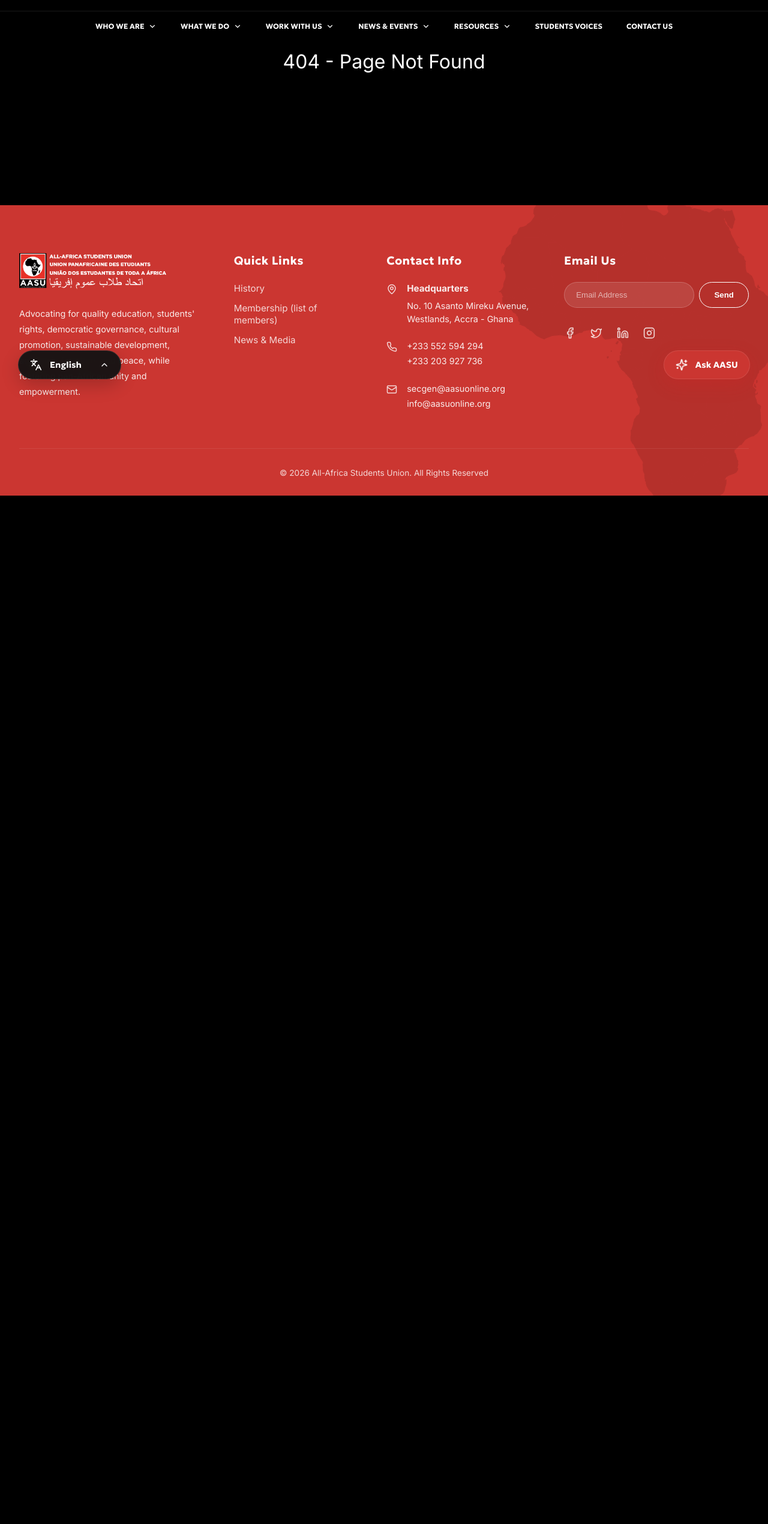
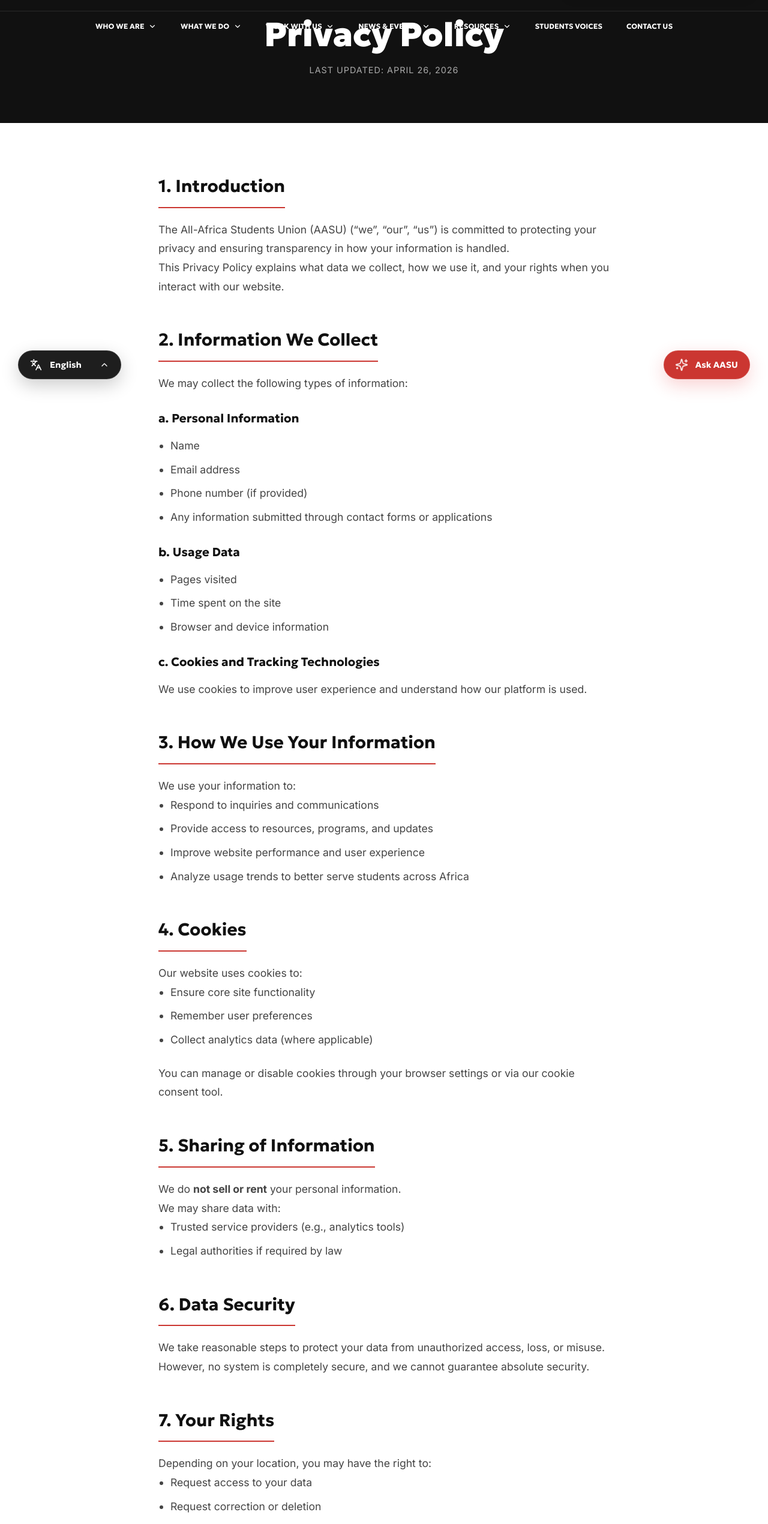
Before and after one commit to justkoby/aasu, a React (Vite) app: page /privacy-policy in a window 1280 px wide. Shown: the part 138-2678 px from the top of the page at 60% size. Before the commit the page ends 964 px from the top, so only its background shows below. Built offline with nearby package versions, Linux system fonts and the light colour scheme.

Commit message:
feat: add Privacy Policy page and footer link

```diff
--- a/src/App.jsx
+++ b/src/App.jsx
@@ -28,6 +28,7 @@ import CapacityPage from './pages/priority/CapacityPage';
 import MigrationPage from './pages/priority/MigrationPage';
 import ClimatePage from './pages/priority/ClimatePage';
 import CulturePage from './pages/priority/CulturePage';
+import PrivacyPolicyPage from './pages/PrivacyPolicyPage';
 import LanguageToggle from './components/LanguageToggle';
 import SmartAssistant from './components/SmartAssistant';
 
@@ -66,6 +67,7 @@ function App() {
           <Route path="/priority/migration" element={<MigrationPage />} />
           <Route path="/priority/climate" element={<ClimatePage />} />
           <Route path="/priority/culture" element={<CulturePage />} />
+          <Route path="/privacy-policy" element={<PrivacyPolicyPage />} />
           {/* Catch-all */}
           <Route path="*" element={<div style={{ minHeight: '60vh', display: 'flex', alignItems: 'center', justifyContent: 'center', fontSize: '2rem' }}>404 - Page Not Found</div>} />
         </Routes>
--- a/src/components/Footer.jsx
+++ b/src/components/Footer.jsx
@@ -27,6 +27,7 @@ const Footer = () => {
               <li><Link to="/history">History</Link></li>
               <li><Link to="/membership">Membership (list of members)</Link></li>
               <li><Link to="/news">News & Media</Link></li>
+              <li><Link to="/privacy-policy">Privacy Policy</Link></li>
             </ul>
           </div>
 
--- /dev/null
+++ b/src/pages/PrivacyPolicyPage.jsx
@@ -0,0 +1,230 @@
+import React, { useEffect } from 'react';
+import { motion } from 'framer-motion';
+
+const PrivacyPolicyPage = () => {
+  useEffect(() => {
+    window.scrollTo(0, 0);
+  }, []);
+
+  return (
+    <div className="privacy-policy-page">
+      <section className="privacy-hero">
+        <div className="container">
+          <motion.h1
+            initial={{ opacity: 0, y: 20 }}
+            animate={{ opacity: 1, y: 0 }}
+            className="privacy-title"
+          >
+            Privacy Policy
+          </motion.h1>
+          <p className="last-updated">Last Updated: April 26, 2026</p>
+        </div>
+      </section>
+
+      <section className="privacy-content py-large">
+        <div className="container narrow-container">
+          <motion.div
+            initial={{ opacity: 0 }}
+            animate={{ opacity: 1 }}
+            transition={{ delay: 0.2 }}
+            className="content-body"
+          >
+            <div className="policy-section">
+              <h3>1. Introduction</h3>
+              <p>The All-Africa Students Union (AASU) (“we”, “our”, “us”) is committed to protecting your privacy and ensuring transparency in how your information is handled.</p>
+              <p>This Privacy Policy explains what data we collect, how we use it, and your rights when you interact with our website.</p>
+            </div>
+
+            <div className="policy-section">
+              <h3>2. Information We Collect</h3>
+              <p>We may collect the following types of information:</p>
+
+              <h4>a. Personal Information</h4>
+              <ul>
+                <li>Name</li>
+                <li>Email address</li>
+                <li>Phone number (if provided)</li>
+                <li>Any information submitted through contact forms or applications</li>
+              </ul>
+
+              <h4>b. Usage Data</h4>
+              <ul>
+                <li>Pages visited</li>
+                <li>Time spent on the site</li>
+                <li>Browser and device information</li>
+              </ul>
+
+              <h4>c. Cookies and Tracking Technologies</h4>
+              <p>We use cookies to improve user experience and understand how our platform is used.</p>
+            </div>
+
+            <div className="policy-section">
+              <h3>3. How We Use Your Information</h3>
+              <p>We use your information to:</p>
+              <ul>
+                <li>Respond to inquiries and communications</li>
+                <li>Provide access to resources, programs, and updates</li>
+                <li>Improve website performance and user experience</li>
+                <li>Analyze usage trends to better serve students across Africa</li>
+              </ul>
+            </div>
+
+            <div className="policy-section">
+              <h3>4. Cookies</h3>
+              <p>Our website uses cookies to:</p>
+              <ul>
+                <li>Ensure core site functionality</li>
+                <li>Remember user preferences</li>
+                <li>Collect analytics data (where applicable)</li>
+              </ul>
+              <p>You can manage or disable cookies through your browser settings or via our cookie consent tool.</p>
+            </div>
+
+            <div className="policy-section">
+              <h3>5. Sharing of Information</h3>
+              <p>We do <strong>not sell or rent</strong> your personal information.</p>
+              <p>We may share data with:</p>
+              <ul>
+                <li>Trusted service providers (e.g., analytics tools)</li>
+                <li>Legal authorities if required by law</li>
+              </ul>
+            </div>
+
+            <div className="policy-section">
+              <h3>6. Data Security</h3>
+              <p>We take reasonable steps to protect your data from unauthorized access, loss, or misuse. However, no system is completely secure, and we cannot guarantee absolute security.</p>
+            </div>
+
+            <div className="policy-section">
+              <h3>7. Your Rights</h3>
+              <p>Depending on your location, you may have the right to:</p>
+              <ul>
+                <li>Request access to your data</li>
+                <li>Request correction or deletion</li>
+                <li>Withdraw consent for data processing</li>
+              </ul>
+              <p>To exercise any of these rights, contact us using the details below.</p>
+            </div>
+
+            <div className="policy-section">
+              <h3>8. Third-Party Links</h3>
+              <p>Our website may contain links to external websites. We are not responsible for the privacy practices of those sites.</p>
+            </div>
+
+            <div className="policy-section">
+              <h3>9. Updates to This Policy</h3>
+              <p>We may update this Privacy Policy from time to time. Changes will be posted on this page with an updated date.</p>
+            </div>
+
+            <div className="policy-section">
+              <h3>10. Contact Us</h3>
+              <p>If you have any questions about this Privacy Policy or how your data is handled, please contact us:</p>
+              <div className="contact-card">
+                <p><strong>All-Africa Students Union (AASU)</strong></p>
+                <p>Email: info@aasuonline.org</p>
+                <p>Website: www.aasuonline.org</p>
+              </div>
+            </div>
+          </motion.div>
+        </div>
+      </section>
+
+      <style dangerouslySetInnerHTML={{ __html: `
+        .privacy-policy-page {
+          background-color: #fff;
+        }
+
+        .privacy-hero {
+          background-color: #111;
+          color: white;
+          padding: 160px 0 80px;
+          text-align: center;
+        }
+
+        .privacy-title {
+          font-family: var(--font-headings);
+          font-size: 3.5rem;
+          font-weight: 900;
+          margin-bottom: 1rem;
+        }
+
+        .last-updated {
+          color: #aaa;
+          font-size: 0.9rem;
+          text-transform: uppercase;
+          letter-spacing: 1px;
+        }
+
+        .narrow-container {
+          max-width: 800px;
+          margin: 0 auto;
+          padding: 0 1.5rem;
+        }
+
+        .py-large {
+          padding: 80px 0;
+        }
+
+        .content-body {
+          color: #444;
+          line-height: 1.8;
+          font-size: 1.1rem;
+        }
+
+        .policy-section {
+          margin-bottom: 3rem;
+        }
+
+        .policy-section h3 {
+          font-family: var(--font-headings);
+          font-size: 1.8rem;
+          color: #111;
+          margin-bottom: 1.25rem;
+          padding-bottom: 0.5rem;
+          border-bottom: 2px solid var(--primary-red);
+          display: inline-block;
+        }
+
+        .policy-section h4 {
+          font-size: 1.25rem;
+          color: #111;
+          margin-top: 1.5rem;
+          margin-bottom: 0.75rem;
+          font-weight: 700;
+        }
+
+        .policy-section ul {
+          margin-bottom: 1.5rem;
+          padding-left: 1.25rem;
+        }
+
+        .policy-section li {
+          margin-bottom: 0.5rem;
+        }
+
+        .contact-card {
+          background-color: #f9f9f9;
+          padding: 2rem;
+          border-radius: 8px;
+          border-left: 4px solid var(--primary-red);
+          margin-top: 1rem;
+        }
+
+        .contact-card p {
+          margin-bottom: 0.5rem;
+        }
+
+        @media (max-width: 768px) {
+          .privacy-title {
+            font-size: 2.5rem;
+          }
+          .privacy-hero {
+            padding: 120px 0 60px;
+          }
+        }
+      `}} />
+    </div>
+  );
+};
+
+export default PrivacyPolicyPage;
```
